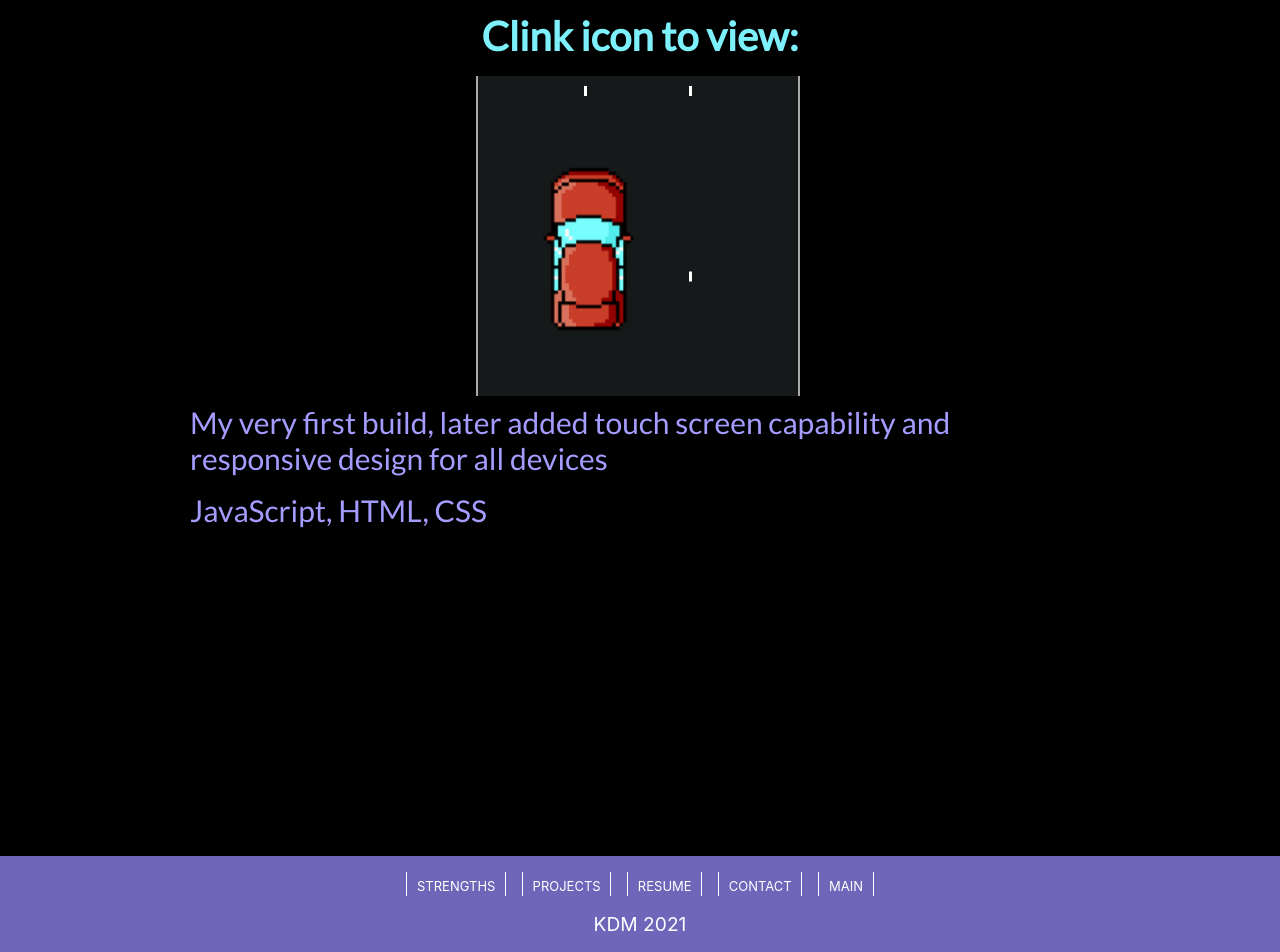
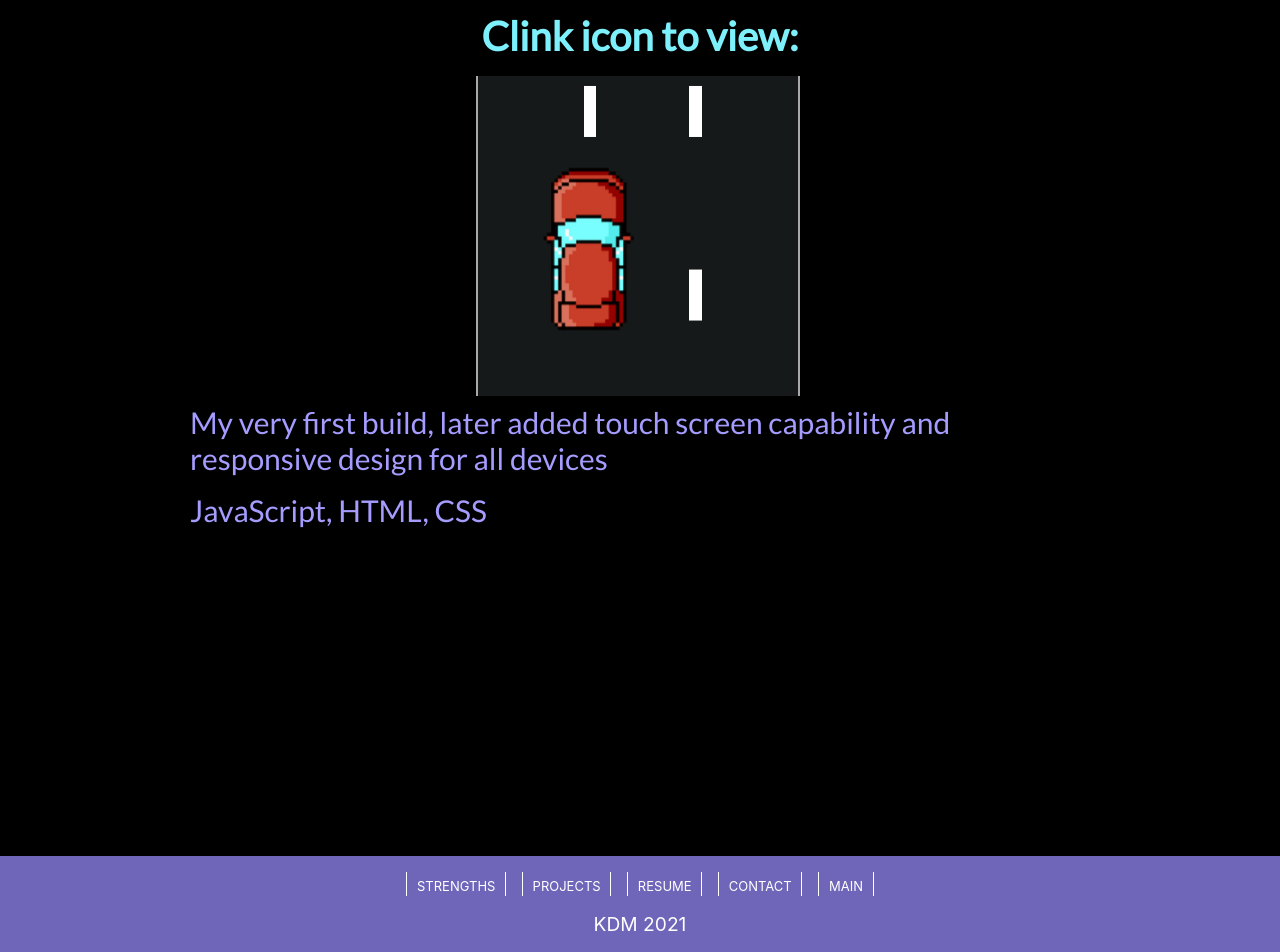
Before and after one commit to kdmundale/Profile-2.0, a Next.js app: page /projects in a window 1280 px wide. Shown: the part 1937-2889 px from the top of the page. Built offline with nearby package versions, Linux system fonts and the light colour scheme.

Commit message:
make road lines responsive on projects page

```diff
--- a/styles/Projects.module.css
+++ b/styles/Projects.module.css
@@ -71,8 +71,8 @@
 
 .line, .line3 {
   position: absolute;
-  height: 10px;
-  width: 3px;
+  height: 4vw;
+  width: 1vw;
   left: 66%;
   top: 0px;
   background-color: white;
@@ -81,8 +81,8 @@
 
 .line2, .line4 {
   position: absolute;
-  height: 10px;
-  width: 3px;
+  height: 4vw;
+  width: 1vw;
   left: 33%;
   top: 0px;
   background-color: white;
@@ -115,7 +115,7 @@
         animation-timing-function: ease-out;
       }
   100% {
-        transform: translate3d(0px, 21.5vw, 0px);
+        transform: translate3d(0px, 21vw, 0px);
         animation-timing-function: ease-out;
     }
 }
@@ -147,6 +147,9 @@
   .main section h3 {
     font-size: 40px;
   }
+
+  .line, .line2, .line3,.line4 {
+  }
 }
 
 @media screen and (min-width:1200px){
```
